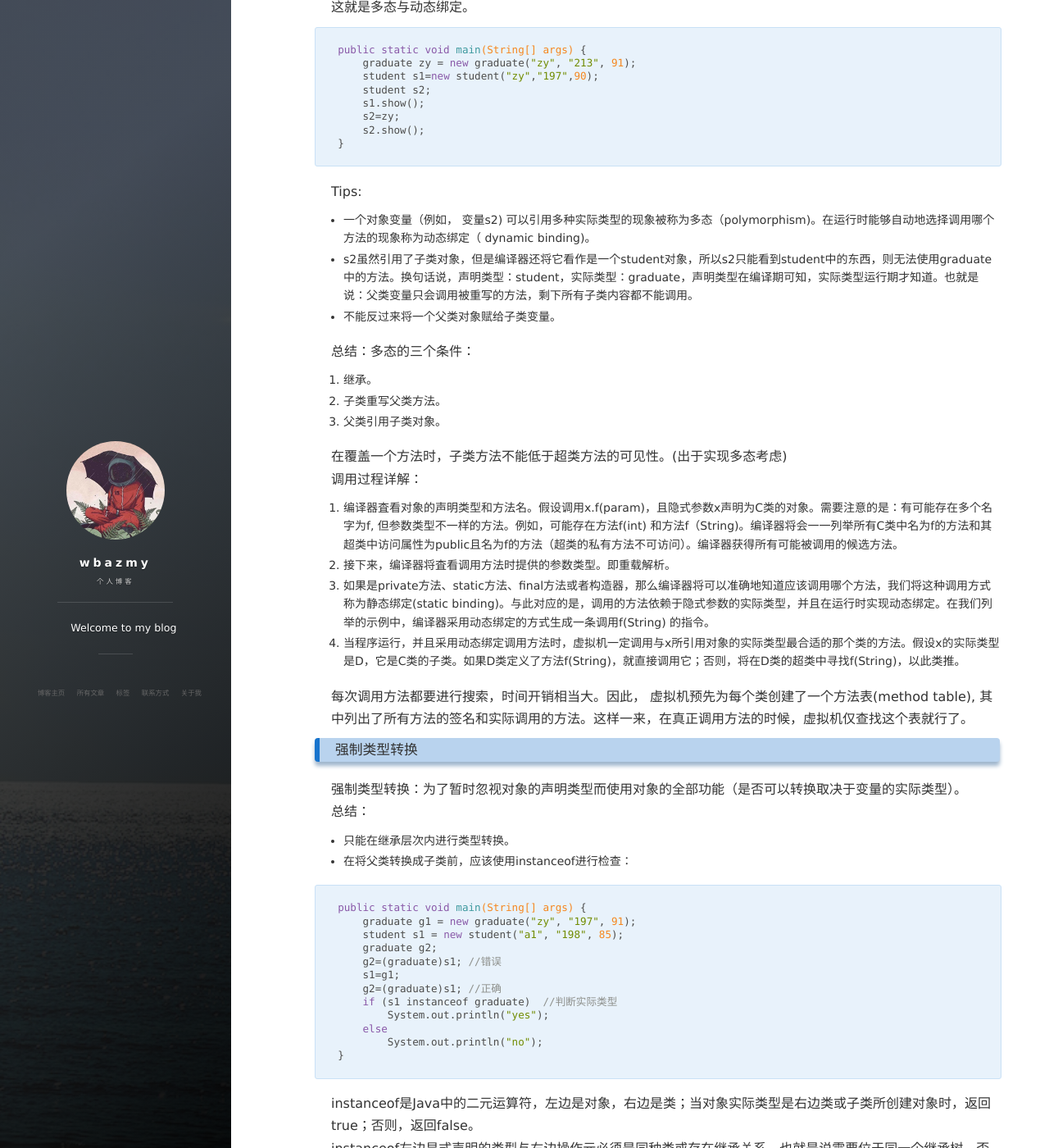
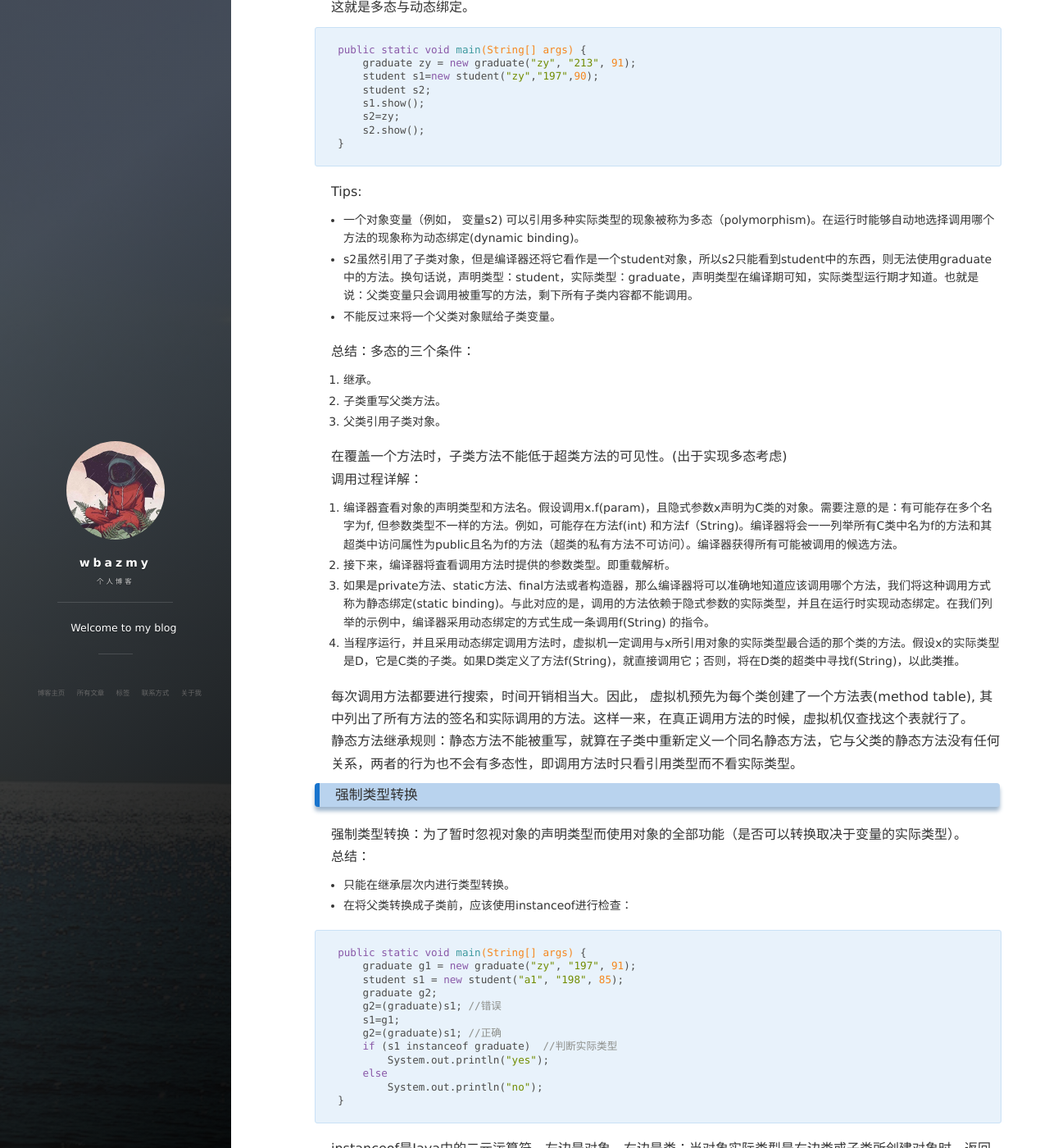
Before and after one commit to wbazmy/wbazmy.github.io, a Jekyll site: the page built from _posts/2021-10-04-继承.md, in a window 1280 px wide and 1400 px high, scrolled down 1872 px. Shown: the whole window at 82% size. Built offline with Jekyll 4.4.1, drawn with Linux system fonts in a browser that asks for light colours; nearby versions of some CDN libraries; comment, search, counter and statistics services are not loaded.

Commit message:
Update 2021-10-04-继承.md

````diff
--- a/_posts/2021-10-04-继承.md
+++ b/_posts/2021-10-04-继承.md
@@ -72,7 +72,7 @@ public static void main(String[] args) {
 ```
 
 Tips:
-- 一个对象变量（例如， 变量s2) 可以引用多种实际类型的现象被称为多态（polymorphism)。在运行时能够自动地选择调用哪个方法的现象称为动态绑定（ dynamic binding)。
+- 一个对象变量（例如， 变量s2) 可以引用多种实际类型的现象被称为多态（polymorphism)。在运行时能够自动地选择调用哪个方法的现象称为动态绑定(dynamic binding)。
 - s2虽然引用了子类对象，但是编译器还将它看作是一个student对象，所以s2只能看到student中的东西，则无法使用graduate中的方法。换句话说，声明类型：student，实际类型：graduate，声明类型在编译期可知，实际类型运行期才知道。也就是说：父类变量只会调用被重写的方法，剩下所有子类内容都不能调用。
 - 不能反过来将一个父类对象赋给子类变量。
 
@@ -89,6 +89,7 @@ Tips:
 4. 当程序运行，并且采用动态绑定调用方法时，虚拟机一定调用与x所引用对象的实际类型最合适的那个类的方法。假设x的实际类型是D，它是C类的子类。如果D类定义了方法f(String)，就直接调用它；否则，将在D类的超类中寻找f(String)，以此类推。
 
 每次调用方法都要进行搜索，时间开销相当大。因此， 虚拟机预先为每个类创建了一个方法表(method table), 其中列出了所有方法的签名和实际调用的方法。这样一来，在真正调用方法的时候，虚拟机仅查找这个表就行了。
+静态方法继承规则：静态方法不能被重写，就算在子类中重新定义一个同名静态方法，它与父类的静态方法没有任何关系，两者的行为也不会有多态性，即调用方法时只看引用类型而不看实际类型。
 
 ### 强制类型转换
 强制类型转换：为了暂时忽视对象的声明类型而使用对象的全部功能（是否可以转换取决于变量的实际类型）。
````
